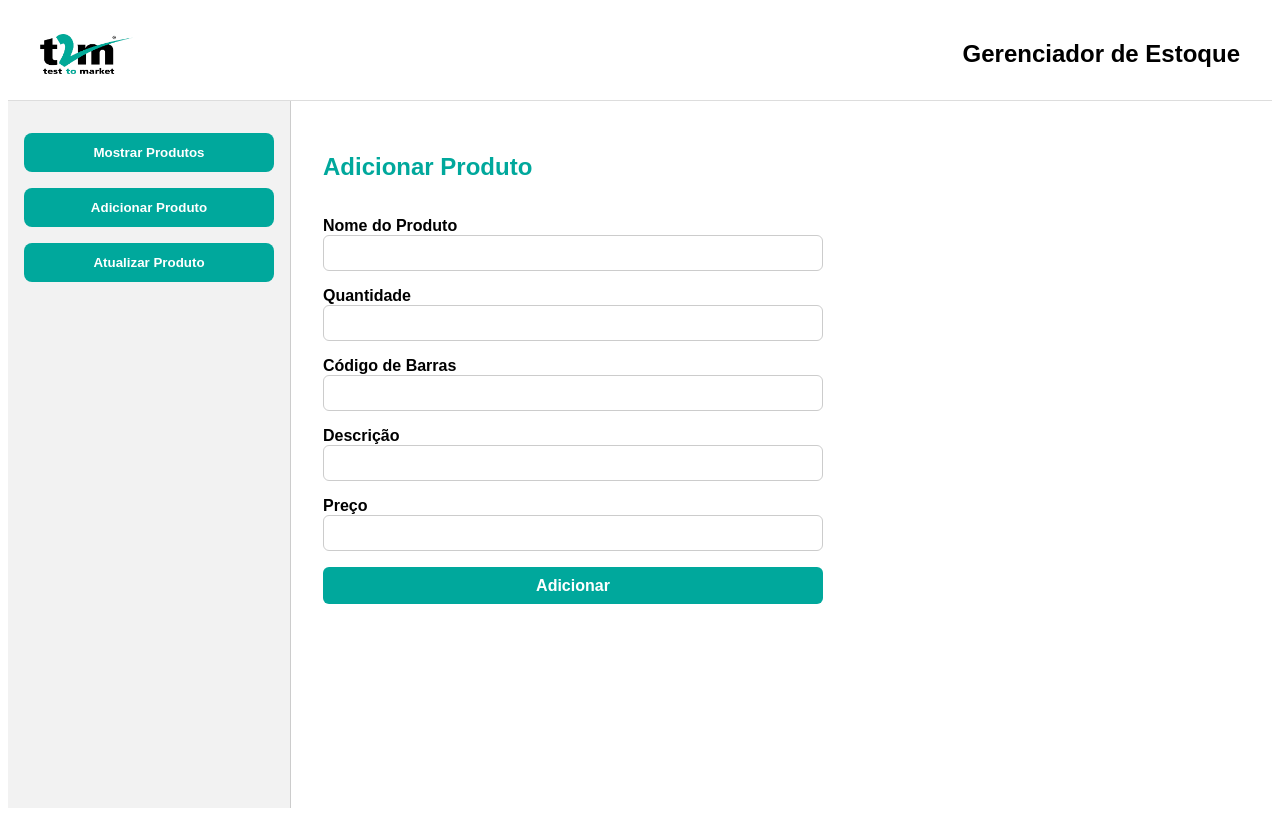
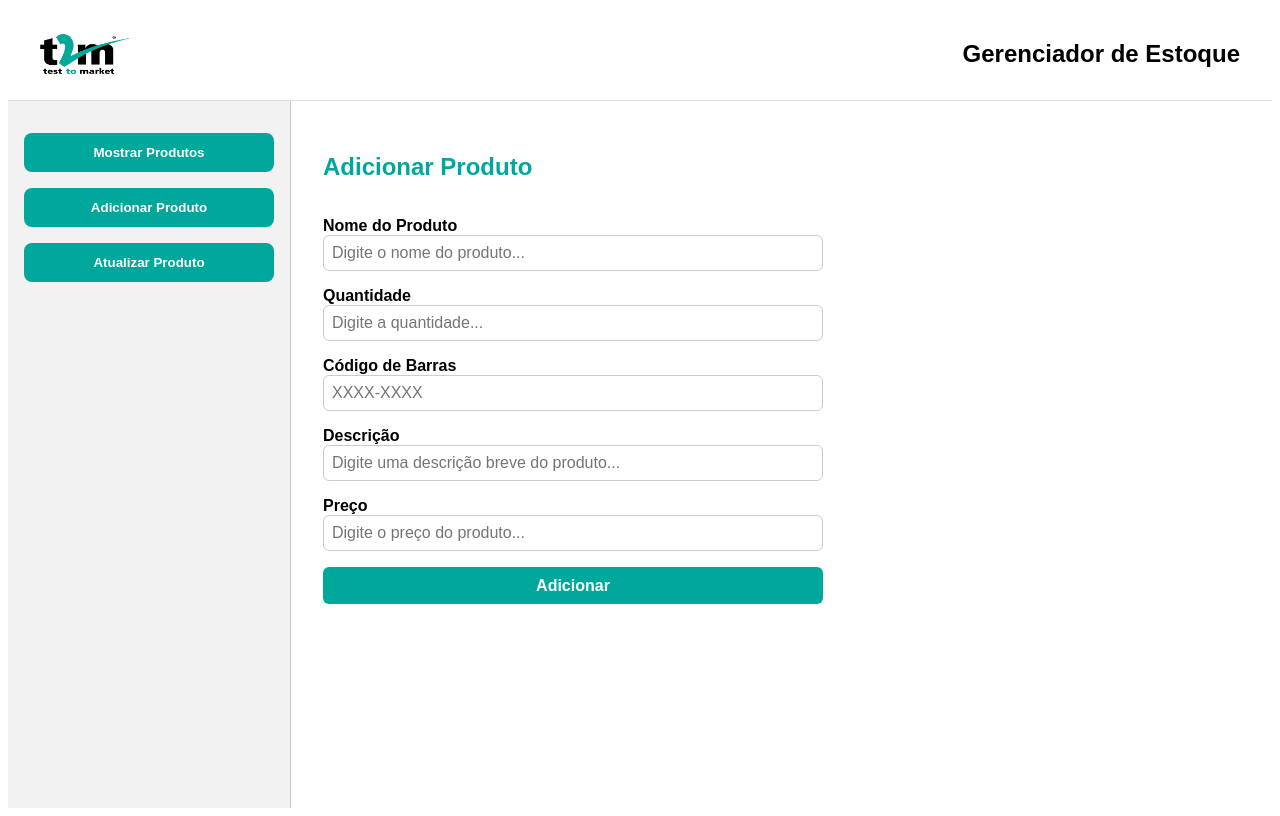
Before and after one commit to bernardoennes/desafio-t2m-frontend, a React (Vite) app: page / in a window 1280 px wide. Both pictures are taken after a click on the button "Adicionar Produto". Built offline with nearby package versions, Linux system fonts and the light colour scheme; no server answers.

Commit message:
Controle de Exceção ao Adicionar ou Atualizar

```diff
--- a/src/Components/ProductCard/styles.module.css
+++ b/src/Components/ProductCard/styles.module.css
@@ -13,7 +13,6 @@
   transform: scale(1.02);
 }
 
-/* Dinâmica de cor baseada no stockLevel */
 .critico {
   border-color: #e63946;
 }
--- a/src/Components/ProductForm/index.jsx
+++ b/src/Components/ProductForm/index.jsx
@@ -5,23 +5,43 @@ import api from "../../Service";
 export default function ProductForm({ isUpdate = false, produto = {}, onFinish }) {
   const [name, setName] = useState(produto.name || "");
   const [quantity, setQuantity] = useState(produto.quantity || "");
-  const [barCode, setBarCode] = useState(produto.barCode || "");
+  const [barcode, setBarcode] = useState(produto.barcode || "");
   const [description, setDescription] = useState(produto.description || "");
   const [price, setPrice] = useState(produto.price || "");
 
   const handleSubmit = async (e) => {
     e.preventDefault();
 
-    const payload = { name, quantity, barCode, description, price };
+    if (!name || !barcode || quantity <= 0 || price <= 0) {
+      alert("Por favor, preencha todos os campos obrigatórios corretamente.");
+      return;
+    }
+
+    const productData = {
+      barcode,
+      name,
+      quantity,
+      description,
+      price,
+    };
+
     try {
       if (isUpdate) {
-        await api.put(`/estoque/${barCode}`, payload);
-        await api.post("/estoque", payload);
+        await api.put(`/estoque/${barcode}`, productData);
+        alert("Produto atualizado com sucesso!");
+      } else {
+        await api.post("/estoque", productData);
+        alert("Produto adicionado com sucesso!");
+
+        setName("");
+        setQuantity("");
+        setBarcode("");
+        setDescription("");
+        setPrice("");
       }
-
-      onFinish?.();
     } catch (err) {
       console.error("Erro ao salvar produto:", err);
+      alert("Erro ao salvar produto. Verifique os dados e tente novamente.");
     }
   };
 
@@ -36,8 +56,10 @@ export default function ProductForm({ isUpdate = false, produto = {}, onFinish }
         <input
           type="text"
           className={styles.input}
+          placeholder="Digite o nome do produto..."
           value={name}
           onChange={(e) => setName(e.target.value)}
+          required
         />
       </label>
 
@@ -45,9 +67,11 @@ export default function ProductForm({ isUpdate = false, produto = {}, onFinish }
         Quantidade
         <input
           type="number"
+          placeholder="Digite a quantidade..."
           className={styles.input}
           value={quantity}
           onChange={(e) => setQuantity(Number(e.target.value))}
+          required
         />
       </label>
 
@@ -56,9 +80,10 @@ export default function ProductForm({ isUpdate = false, produto = {}, onFinish }
         <input
           type="text"
           className={styles.input}
-          value={barCode}
-          onChange={(e) => setBarCode(e.target.value)}
-          disabled={isUpdate}
+          value={barcode}
+          placeholder="XXXX-XXXX"
+          onChange={(e) => setBarcode(e.target.value)}
+          required
         />
       </label>
 
@@ -66,6 +91,7 @@ export default function ProductForm({ isUpdate = false, produto = {}, onFinish }
         Descrição
         <input
           type="text"
+          placeholder="Digite uma descrição breve do produto..."
           className={styles.input}
           value={description}
           onChange={(e) => setDescription(e.target.value)}
@@ -77,9 +103,11 @@ export default function ProductForm({ isUpdate = false, produto = {}, onFinish }
         <input
           type="number"
           step="0.01"
+          placeholder="Digite o preço do produto..."
           className={styles.input}
           value={price}
           onChange={(e) => setPrice(Number(e.target.value))}
+          required
         />
       </label>
 
```
